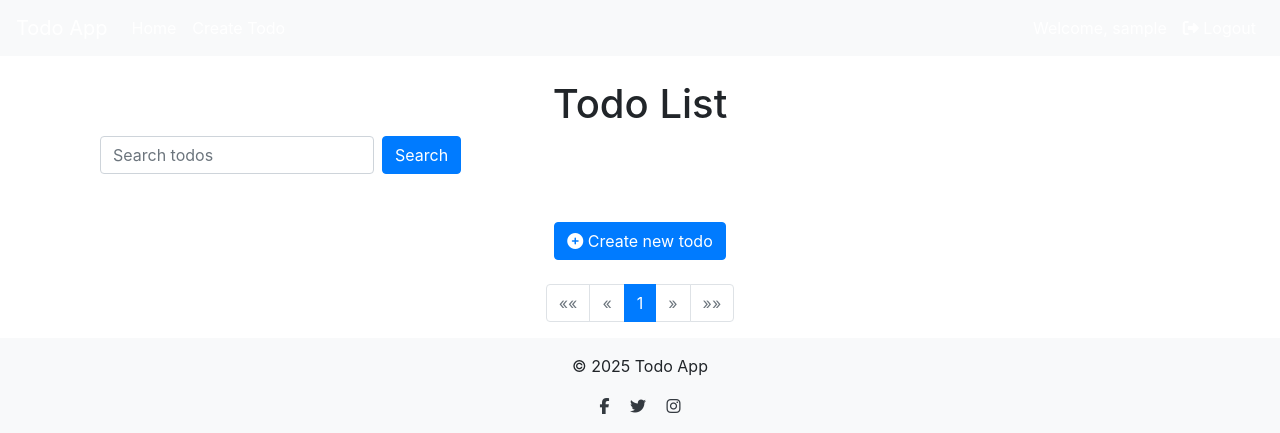
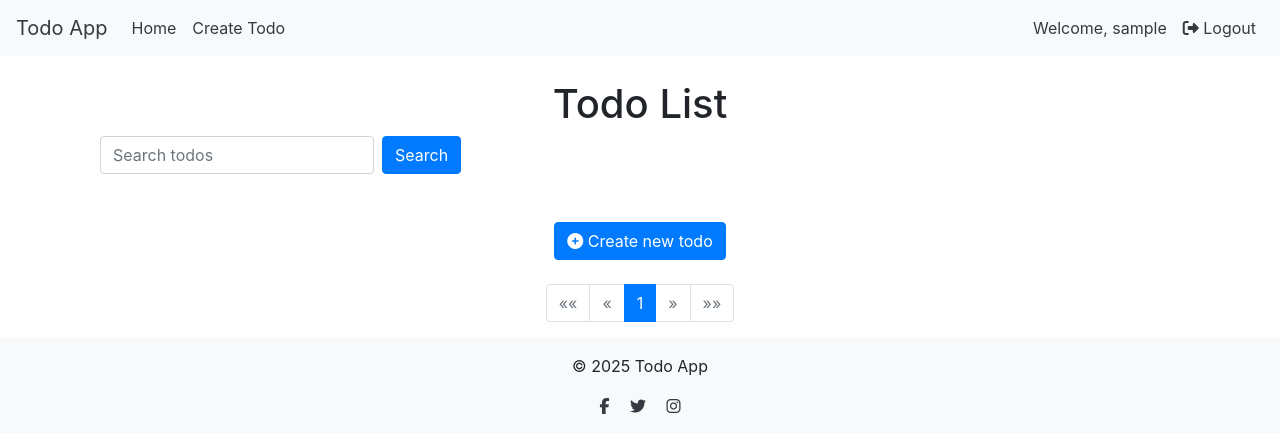
Before and after one commit to MahdiSiamaki/Django-TodoApp, a Django app: page / in a window 1280 px wide. Shown: the top 433 px of the page. Run offline with Django 3.2, Linux system fonts and the light colour scheme; the visitor is signed in with stand-in values (Sample User, id 1); data that the repository does not hold is empty; some libraries are stand-ins or nearby versions.

Commit message:
Add login button to signup page

```diff
--- a/static/css/styles.css
+++ b/static/css/styles.css
@@ -42,6 +42,14 @@
 
 .nav-link:hover {
     color: #d4d4d4 !important;
+}
+
+.navbar .nav-link {
+    color: #343a40 !important;
+}
+
+.navbar .navbar-brand {
+    color: #343a40 !important;
 }
 
 .footer {
--- a/templates/accounts/signup.html
+++ b/templates/accounts/signup.html
@@ -39,6 +39,7 @@
                 <input type="password" class="form-control" id="password2" name="password2" required>
             </div>
             <button type="submit" class="btn btn-primary">Sign Up</button>
+            <a href="{% url 'accounts:login' %}" class="btn btn-secondary ml-2">Login</a>
         </form>
     </div>
 </body>
--- a/templates/base_generic.html
+++ b/templates/base_generic.html
@@ -12,37 +12,37 @@
 <body>
     <header>
         <nav class="navbar navbar-expand-lg navbar-light bg-light">
-            <a class="navbar-brand" href="{% url 'todo:todo_list' %}">Todo App</a>
+            <a class="navbar-brand text-dark" href="{% url 'todo:todo_list' %}">Todo App</a>
             <button class="navbar-toggler" type="button" data-toggle="collapse" data-target="#navbarNav" aria-controls="navbarNav" aria-expanded="false" aria-label="Toggle navigation">
                 <span class="navbar-toggler-icon"></span>
             </button>
             <div class="collapse navbar-collapse" id="navbarNav">
                 <ul class="navbar-nav mr-auto">
                     <li class="nav-item">
-                        <a class="nav-link" href="{% url 'todo:todo_list' %}">Home</a>
+                        <a class="nav-link text-dark" href="{% url 'todo:todo_list' %}">Home</a>
                     </li>
                     <li class="nav-item">
-                        <a class="nav-link" href="{% url 'todo:todo_create' %}">Create Todo</a>
+                        <a class="nav-link text-dark" href="{% url 'todo:todo_create' %}">Create Todo</a>
                     </li>
                 </ul>
                 <ul class="navbar-nav">
                     {% if user.is_authenticated %}
                         <li class="nav-item">
-                            <span class="nav-link">Welcome, {{ user.username }}</span>
+                            <span class="nav-link text-dark">Welcome, {{ user.username }}</span>
                         </li>
                         <li class="nav-item">
-                            <a class="nav-link" href="{% url 'accounts:logout' %}">
+                            <a class="nav-link text-dark" href="{% url 'accounts:logout' %}">
                                 <i class="fas fa-sign-out-alt"></i> Logout
                             </a>
                         </li>
                     {% else %}
                         <li class="nav-item">
-                            <a class="nav-link" href="{% url 'accounts:login' %}">
+                            <a class="nav-link text-dark" href="{% url 'accounts:login' %}">
                                 <i class="fas fa-sign-in-alt"></i> Login
                             </a>
                         </li>
                         <li class="nav-item">
-                            <a class="nav-link" href="{% url 'accounts:signup' %}">
+                            <a class="nav-link text-dark" href="{% url 'accounts:signup' %}">
                                 <i class="fas fa-user-plus"></i> Sign Up
                             </a>
                         </li>
```
